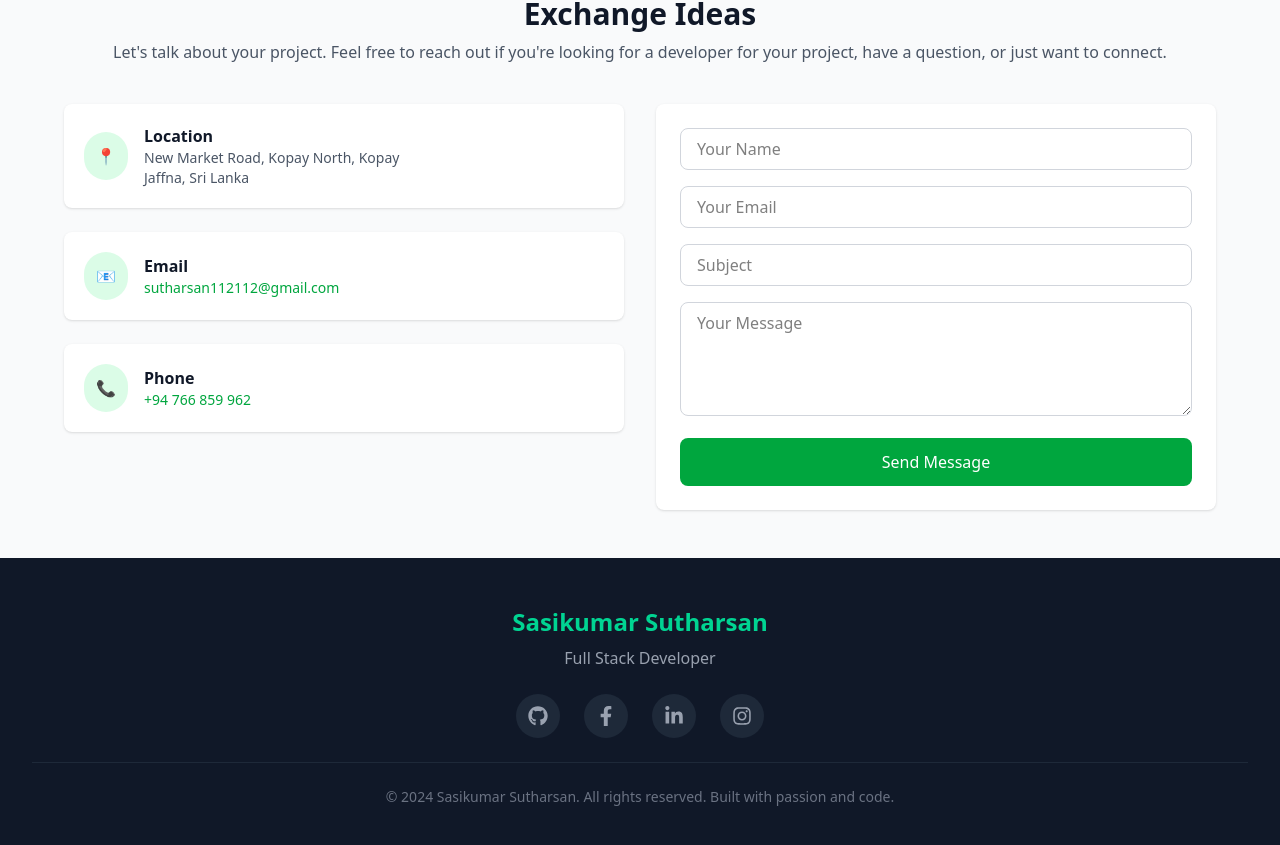
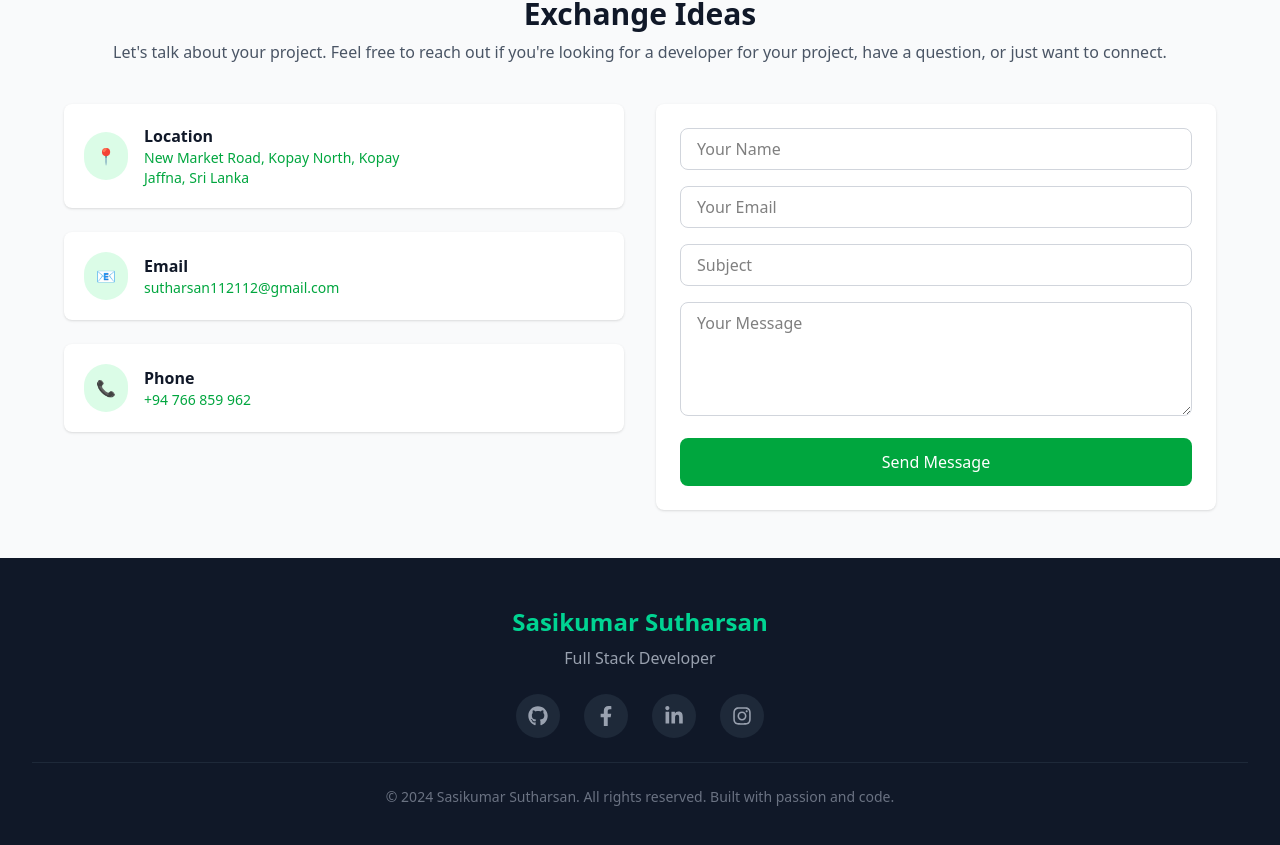
Before and after one commit to paakis22/Portfolio, a React (Vite) app in the folder frontend/: page / in a window 1280 px wide. Shown: the part 4386-5231 px from the top of the page. Built offline with nearby package versions, Linux system fonts and the light colour scheme.

Commit message:
Deploy ready

```diff
--- a/frontend/src/pages/Contact.jsx
+++ b/frontend/src/pages/Contact.jsx
@@ -1,3 +1,151 @@
+// import React, { useState } from "react";
+// import { ToastContainer, toast } from "react-toastify";
+// import "react-toastify/dist/ReactToastify.css";
+
+// export default function Contact() {
+//   const [formData, setFormData] = useState({
+//     name: "",
+//     email: "",
+//     subject: "",
+//     message: "",
+//   });
+
+//   const handleChange = (e) => {
+//     setFormData({ ...formData, [e.target.name]: e.target.value });
+//   };
+
+//   const handleSubmit = async (e) => {
+//     e.preventDefault();
+//     try {
+//       const res = await fetch("http://localhost:5000/api/contact", {
+//         method: "POST",
+//         headers: { "Content-Type": "application/json" },
+//         body: JSON.stringify(formData),
+//       });
+
+//       const data = await res.json();
+
+//       if (res.status === 200) {
+//         toast.success(data.message);
+//         setFormData({ name: "", email: "", subject: "", message: "" });
+//       } else {
+//         toast.error(data.message || "Something went wrong");
+//       }
+//     } catch (err) {
+//       toast.error("Server error. Please try again later.");
+//     }
+//   };
+
+//   return (
+//     <section className="bg-gray-50 py-12 px-4">
+//       <div className="max-w-6xl mx-auto">
+//         {/* Heading */}
+//         <div className="text-center mb-10">
+//           <h1 className="text-3xl font-bold text-gray-900">Exchange Ideas</h1>
+//           <p className="text-gray-600 mt-2">
+//             Let's talk about your project. Feel free to reach out if you're
+//             looking for a developer for your project, have a question, or just
+//             want to connect.
+//           </p>
+//         </div>
+
+//         {/* Content */}
+//         <div className="grid md:grid-cols-2 gap-8">
+//           {/* Left Info */}
+//           <div className="space-y-6">
+//             <div className="flex items-center p-5 bg-white rounded-lg shadow">
+//               <div className="bg-green-100 text-green-600 p-3 rounded-full mr-4">
+//                 📍
+//               </div>
+//               <div>
+//                 <h3 className="font-semibold text-gray-900">Location</h3>
+//                 <p className="text-gray-600 text-sm">
+//                   New Market Road, Kopay North, Kopay <br />
+//                   Jaffna, Sri Lanka
+//                 </p>
+//               </div>
+//             </div>
+
+//             <div className="flex items-center p-5 bg-white rounded-lg shadow">
+//               <div className="bg-green-100 text-green-600 p-3 rounded-full mr-4">
+//                 📧
+//               </div>
+//               <div>
+//                 <h3 className="font-semibold text-gray-900">Email</h3>
+//                 <p className="text-green-600 text-sm">
+//                   sutharsan112112@gmail.com
+//                 </p>
+//               </div>
+//             </div>
+
+//             <div className="flex items-center p-5 bg-white rounded-lg shadow">
+//               <div className="bg-green-100 text-green-600 p-3 rounded-full mr-4">
+//                 📞
+//               </div>
+//               <div>
+//                 <h3 className="font-semibold text-gray-900">Phone</h3>
+//                 <p className="text-green-600 text-sm">+94 766 859 962</p>
+//               </div>
+//             </div>
+//           </div>
+
+//           {/* Right Form */}
+//           <form
+//             onSubmit={handleSubmit}
+//             className="bg-white rounded-lg shadow p-6 space-y-4"
+//           >
+//             <input
+//               type="text"
+//               name="name"
+//               placeholder="Your Name"
+//               value={formData.name}
+//               onChange={handleChange}
+//               className="w-full border border-gray-300 rounded-lg px-4 py-2 focus:outline-none focus:ring focus:ring-green-200"
+//               required
+//             />
+//             <input
+//               type="email"
+//               name="email"
+//               placeholder="Your Email"
+//               value={formData.email}
+//               onChange={handleChange}
+//               className="w-full border border-gray-300 rounded-lg px-4 py-2 focus:outline-none focus:ring focus:ring-green-200"
+//               required
+//             />
+//             <input
+//               type="text"
+//               name="subject"
+//               placeholder="Subject"
+//               value={formData.subject}
+//               onChange={handleChange}
+//               className="w-full border border-gray-300 rounded-lg px-4 py-2 focus:outline-none focus:ring focus:ring-green-200"
+//               required
+//             />
+//             <textarea
+//               name="message"
+//               placeholder="Your Message"
+//               value={formData.message}
+//               onChange={handleChange}
+//               rows="4"
+//               className="w-full border border-gray-300 rounded-lg px-4 py-2 focus:outline-none focus:ring focus:ring-green-200"
+//               required
+//             />
+//             <button
+//               type="submit"
+//               className="w-full flex items-center justify-center bg-green-600 hover:bg-green-700 text-white py-3 rounded-lg transition"
+//             >
+//               Send Message
+//             </button>
+//           </form>
+//         </div>
+//       </div>
+
+//       {/* Toast container */}
+//       <ToastContainer position="top-center" />
+//     </section>
+//   );
+// };
+
 import React, { useState } from "react";
 import { ToastContainer, toast } from "react-toastify";
 import "react-toastify/dist/ReactToastify.css";
@@ -36,7 +184,6 @@ export default function Contact() {
     }
   };
 
-
   return (
     <section className="bg-gray-50 py-12 px-4">
       <div className="max-w-6xl mx-auto">
@@ -54,6 +201,7 @@ export default function Contact() {
         <div className="grid md:grid-cols-2 gap-8">
           {/* Left Info */}
           <div className="space-y-6">
+            {/* Location */}
             <div className="flex items-center p-5 bg-white rounded-lg shadow">
               <div className="bg-green-100 text-green-600 p-3 rounded-full mr-4">
                 📍
@@ -61,12 +209,20 @@ export default function Contact() {
               <div>
                 <h3 className="font-semibold text-gray-900">Location</h3>
                 <p className="text-gray-600 text-sm">
-                  New Market Road, Kopay North, Kopay <br />
-                  Jaffna, Sri Lanka
+                  <a
+                    href="https://www.google.com/maps?q=9.706038,80.06949"
+                    target="_blank"
+                    rel="noopener noreferrer"
+                    className="text-green-600 hover:underline"
+                  >
+                    New Market Road, Kopay North, Kopay <br />
+                    Jaffna, Sri Lanka
+                  </a>
                 </p>
               </div>
             </div>
 
+            {/* Email */}
             <div className="flex items-center p-5 bg-white rounded-lg shadow">
               <div className="bg-green-100 text-green-600 p-3 rounded-full mr-4">
                 📧
@@ -74,18 +230,28 @@ export default function Contact() {
               <div>
                 <h3 className="font-semibold text-gray-900">Email</h3>
                 <p className="text-green-600 text-sm">
-                  sutharsan112112@gmail.com
+                  <a
+                    href="mailto:sutharsan112112@gmail.com"
+                    className="hover:underline"
+                  >
+                    sutharsan112112@gmail.com
+                  </a>
                 </p>
               </div>
             </div>
 
+            {/* Phone */}
             <div className="flex items-center p-5 bg-white rounded-lg shadow">
               <div className="bg-green-100 text-green-600 p-3 rounded-full mr-4">
                 📞
               </div>
               <div>
                 <h3 className="font-semibold text-gray-900">Phone</h3>
-                <p className="text-green-600 text-sm">+94 766 859 962</p>
+                <p className="text-green-600 text-sm">
+                  <a href="tel:+94766859962" className="hover:underline">
+                    +94 766 859 962
+                  </a>
+                </p>
               </div>
             </div>
           </div>
@@ -145,4 +311,4 @@ export default function Contact() {
       <ToastContainer position="top-center" />
     </section>
   );
-};
+}
```
